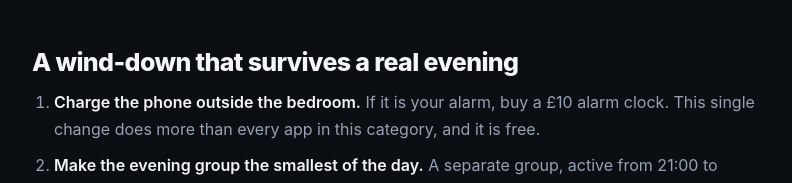
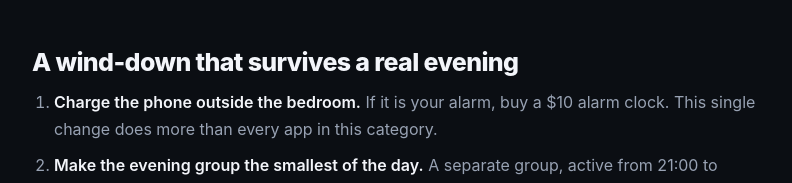
Before and after one commit to anujtenani/screenlimiter, a plain HTML site: page health/sleep.html in a window 1280 px wide. Shown: the part 1634-1817 px from the top of the page, without its empty margins (242-1034 px from the left). Drawn offline with Linux system fonts and the light colour scheme.

Commit message:
Currency and paragraph tidy on the health pages

```diff
--- a/health/sleep.html
+++ b/health/sleep.html
@@ -92,8 +92,8 @@
 
     <h2>A wind-down that survives a real evening</h2>
     <ol>
-      <li><strong>Charge the phone outside the bedroom.</strong> If it is your alarm, buy a £10
-      alarm clock. This single change does more than every app in this category, and it is free.</li>
+      <li><strong>Charge the phone outside the bedroom.</strong> If it is your alarm, buy a $10
+      alarm clock. This single change does more than every app in this category.</li>
       <li><strong>Make the evening group the smallest of the day.</strong> A separate group, active
       from 21:00 to 23:00, with five minutes and a half-hour window. The restriction applies where
       it is needed instead of everywhere, which is why you will keep it.</li>
```
Also changed, not shown: health/mood.html (+4 -3 lines).
